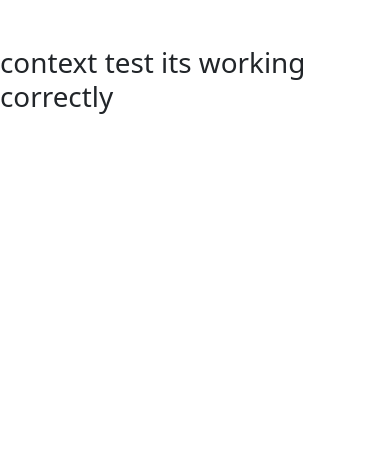
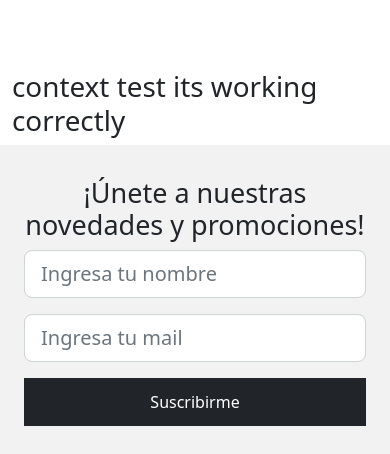
Before and after one commit to EstebGtzMtz/corebiz, a React (Vite) app: page / in a window 390 px wide. Shown: the part 2460-2914 px from the top of the page. Before the commit the page ends 2581 px from the top, so only its background shows below. Built offline with nearby package versions, Linux system fonts and the light colour scheme.

Commit message:
add form and newsletter form with react-form-hook

```diff
--- a/index.html
+++ b/index.html
@@ -1,13 +1,16 @@
 <!DOCTYPE html>
 <html lang="en">
-  <head>
+
+<head>
     <meta charset="UTF-8" />
     <link rel="icon" type="image/svg+xml" href="/vite.svg" />
     <meta name="viewport" content="width=device-width, initial-scale=1.0" />
-    <title>Vite + React + TS</title>
-  </head>
-  <body>
+    <title>Corebiz technical test</title>
+</head>
+
+<body>
     <div id="root"></div>
     <script type="module" src="/src/main.tsx"></script>
-  </body>
+</body>
+
 </html>
--- /dev/null
+++ b/src/components/Newsletter/NewsLetter.tsx
@@ -0,0 +1,47 @@
+import { Button, Container, Form } from 'react-bootstrap'
+import { INewsLetterInputs } from '../../interfaces/formInterfaces';
+import { useForm, SubmitHandler } from "react-hook-form";
+import './styles.scss'
+
+const NewsLetter = () => {
+
+  const { register, handleSubmit, formState: { errors } } = useForm<INewsLetterInputs>();
+  const onSubmit: SubmitHandler<INewsLetterInputs> = data => console.log(data);
+
+  const handleClick = (e: any) => {
+    e.preventDefault()
+    console.log('he sido puchado')
+  }
+
+  return (
+    <Container fluid className='newsletter-content'>
+      <Container>
+        <h1>¡Únete a nuestras novedades y promociones!</h1>
+        <Form
+          className="d-flex justify-content-center"
+          onSubmit={handleSubmit(onSubmit)}
+        >
+          <Form.Control
+            type="search"
+            placeholder="Ingresa tu nombre"
+            className="me-2 mb-3 inputs-width"
+            size='lg'
+            {...register('name', {required: true})}
+          />
+          <Form.Control
+            type="search"
+            placeholder="Ingresa tu mail"
+            className="me-2 mb-3 inputs-width"
+            size='lg'
+            {...register('email', {required:true})}
+          />
+          <Button type='submit' variant="dark">Suscribirme</Button>
+        </Form>
+        {errors.name && <span>This field is required</span>}
+        {errors.email && <span>This field is required</span>}
+      </Container>
+    </Container>
+  )
+}
+
+export default NewsLetter
--- /dev/null
+++ b/src/components/Newsletter/styles.scss
@@ -0,0 +1,33 @@
+.newsletter-content {
+    display: flex;
+    align-items: center;
+    height: 9.125rem;
+    background-color: #F2F2F2;
+    .inputs-width {
+        width: 17.5rem;
+    }
+    h1 {
+        text-align: center;
+        font-size: 1.375rem;
+    }
+    Button {
+        border-radius: 0;
+        height: 3rem;
+    }
+}
+
+@media (max-width: 560px) {
+    .newsletter-content {
+        height: 19.5rem;
+        .inputs-width {
+            width: 100%;
+        }
+        h1 {
+            text-align: center;
+            font-size: 1.688rem;
+        }
+    }
+    Form {
+        flex-direction: column;
+    }
+}
--- /dev/null
+++ b/src/interfaces/formInterfaces.ts
@@ -0,0 +1,4 @@
+export interface INewsLetterInputs {
+  name: string
+  email: string
+}
--- a/src/views/MainView/MainView.tsx
+++ b/src/views/MainView/MainView.tsx
@@ -2,6 +2,7 @@ import { useContext } from 'react';
 import { Container } from 'react-bootstrap';
 import MainCarrousel from '../../components/MainCarrousel/MainCarrousel';
 import MainNavbar from '../../components/MainNavbar/MainNavbar';
+import NewsLetter from '../../components/Newsletter/NewsLetter';
 import ProductCard from '../../components/ProductCard/ProductCard';
 import { dataMock } from '../../constants/constants';
 import { ProductsContext } from '../../context/ProductsContext';
@@ -14,7 +15,7 @@ const MainView = () => {
       <div>
         <MainNavbar />
         <MainCarrousel />
-        <Container className='cards-row'>
+        <Container className='cards-row mb-4'>
           {
             dataMock.map(el=>(
               <ProductCard
@@ -28,7 +29,10 @@ const MainView = () => {
             ))
           }
         </Container>
-        <h1>{test}</h1>
+        <Container>
+          <h1>{test}</h1>
+        </Container>
+        <NewsLetter />
       </div>
   )
 }
```
